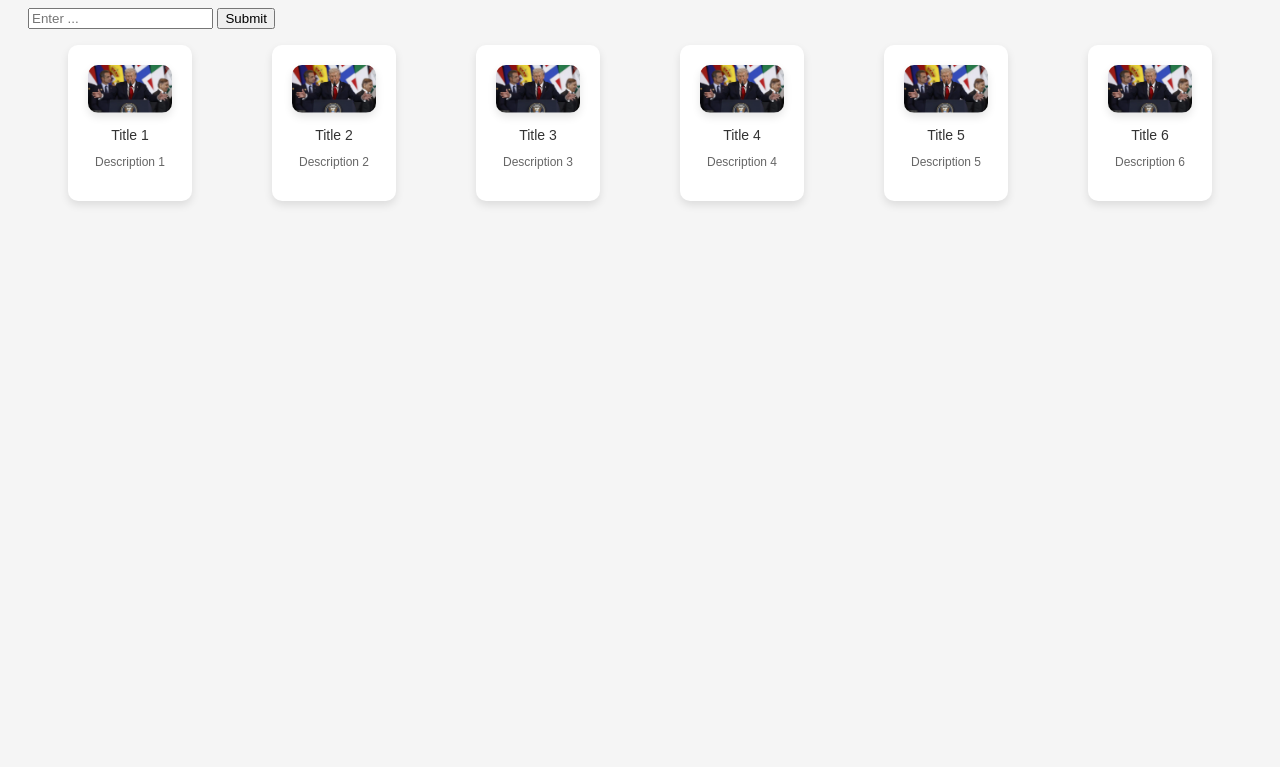
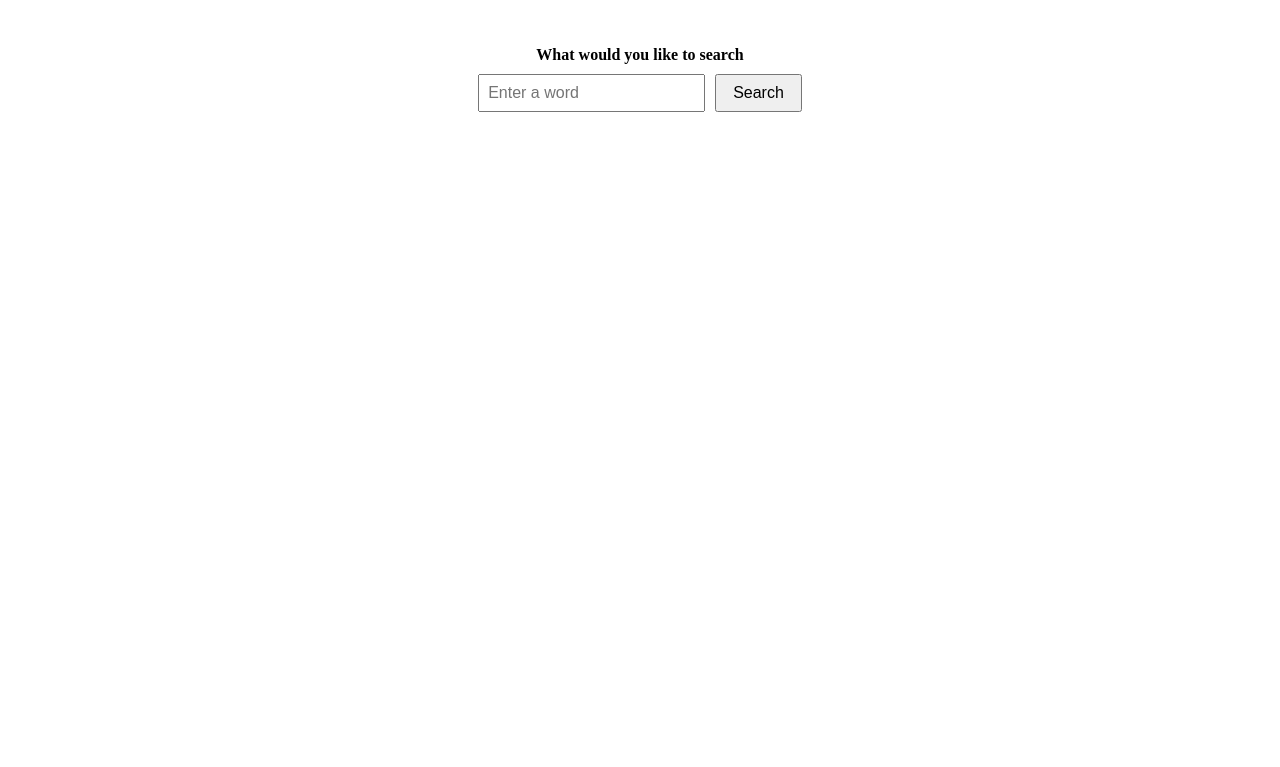
Before and after one commit to piotrowskaannamilena-blip/hackernews, a plain HTML site: page index.html in a window 1280 px wide. Shown: the part 108-875 px from the top of the page. Before the commit the page ends 800 px from the top, so only its background shows below. Drawn offline with Linux system fonts and the light colour scheme.

Commit message:
changed files according to js

```diff
--- a/index.html
+++ b/index.html
@@ -8,50 +8,23 @@
   </head>
   <body>
     <header>
-      <nav>
-        <h2>HACKER NEWS</h2>
-      </nav>
+      <h2>HACKER NEWS</h2>
     </header>
 
     <main>
       <section class="search">
-        <input type="text" placeholder="Enter ..." />
-        <button type="submit" class="submit-btn" id="search-btn-id">
-          Submit
-        </button>
+        <h1>Search News</h1>
+        <div id="search-div">
+          <label for="search-input">What would you like to search</label>
+          <div class="input-button-div">
+            <input type="text" id="search-input" placeholder="Enter a word" />
+            <button id="search-button">Search</button>
+          </div>
+        </div>
       </section>
 
-      <section class="grid-section">
-        <figure class="news-card">
-          <img src="img-ex.png" alt="" />
-          <figcaption>Title 1</figcaption>
-          <p>Description 1</p>
-        </figure>
-        <figure class="news-card">
-          <img src="img-ex.png" alt="" />
-          <figcaption>Title 2</figcaption>
-          <p>Description 2</p>
-        </figure>
-        <figure class="news-card">
-          <img src="img-ex.png" alt="" />
-          <figcaption>Title 3</figcaption>
-          <p>Description 3</p>
-        </figure>
-        <figure class="news-card">
-          <img src="img-ex.png" alt="" />
-          <figcaption>Title 4</figcaption>
-          <p>Description 4</p>
-        </figure>
-        <figure class="news-card">
-          <img src="img-ex.png" alt="" />
-          <figcaption>Title 5</figcaption>
-          <p>Description 5</p>
-        </figure>
-        <figure class="news-card">
-          <img src="img-ex.png" alt="" />
-          <figcaption>Title 6</figcaption>
-          <p>Description 6</p>
-        </figure>
+      <section class="news-section">
+        <div id="news-container-div"></div>
       </section>
     </main>
 
--- a/style.css
+++ b/style.css
@@ -1,58 +1,34 @@
-:root {
---box-shadow: 0 4px 8px rgba(0, 0, 0, 0.1);
---border-radius: 10px;
---header-color: #333;
---font-family-secondary: Arial, sans-serif;
-}
 
-
-body {
-font-family: Arial, sans-serif;
-display: flex;
-justify-content: center;
-flex-wrap: wrap;
-gap: 20px;
-padding: 20px;
-background-color: #f5f5f5;
-}
 h2{
     text-align: center;
 }
-.grid-section{
+.search {
     display: flex;
-    flex-direction: row;
-}
-.news-card {
-flex: 1 1 300px;
-max-width: 300px;
-background-color: #fff;
-border-radius: var(--border-radius);
-box-shadow: var(--box-shadow);
-padding: 20px;
-box-sizing: border-box;
-text-align: center;
+    flex-direction: column;
+    align-items: center;
+    min-height: 100vh;
+    text-align: center;
+    gap: 20px;
 }
 
-
-.news-card img {
-width: 100%;
-height: auto;
-border-radius: 10px;
-object-fit: cover;
-box-shadow: var(--box-shadow);
-}
+#search-div label {
+    display: block;
+    margin-bottom: 10px;
+    font-weight: bold;
+  }
 
 
-.news-card figcaption {
-font-size: 14px;
-color: var(--header-color);
-font-family: var(--font-family-secondary);
-margin-top: 10px;
-margin-bottom: 10px;
-}
+.input-button-div {
+    display: flex;
+    gap: 10px;
+  }
 
+#search-input {
+    padding: 8px;
+    font-size: 16px;
+  }
 
-.news-card p {
-font-size: 12px;
-color: #666;
-}
+#search-button {
+    padding: 8px 16px;
+    font-size: 16px;
+  }
```
Also changed, not shown: img-ex.png (deleted).
